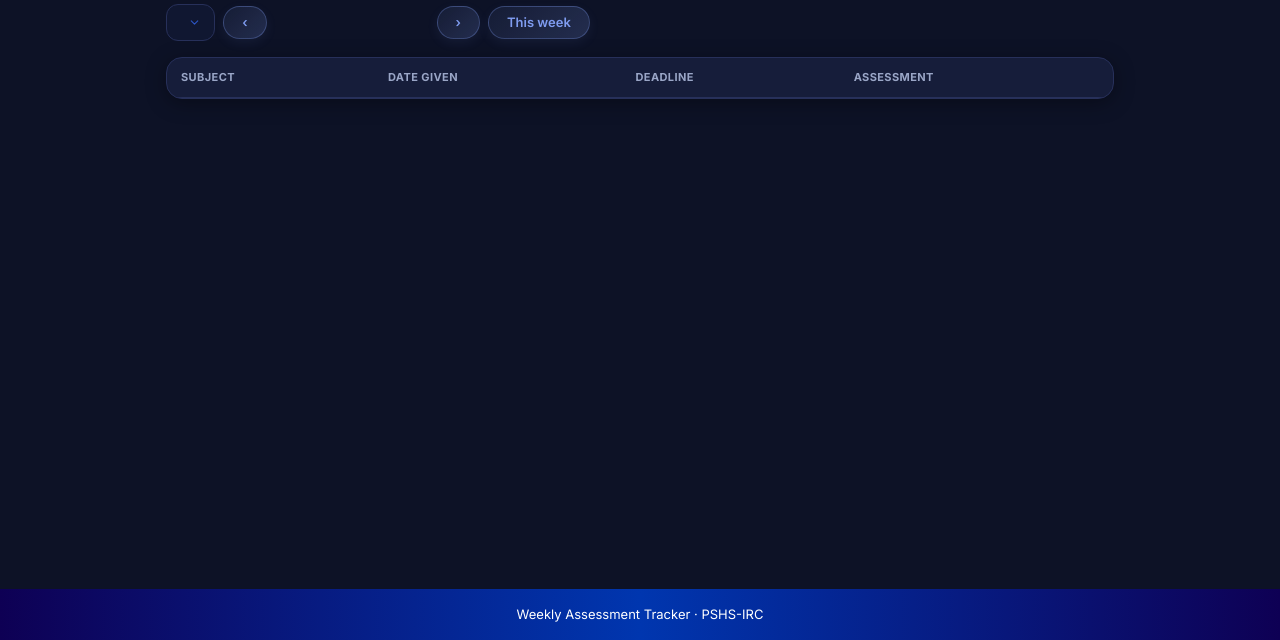
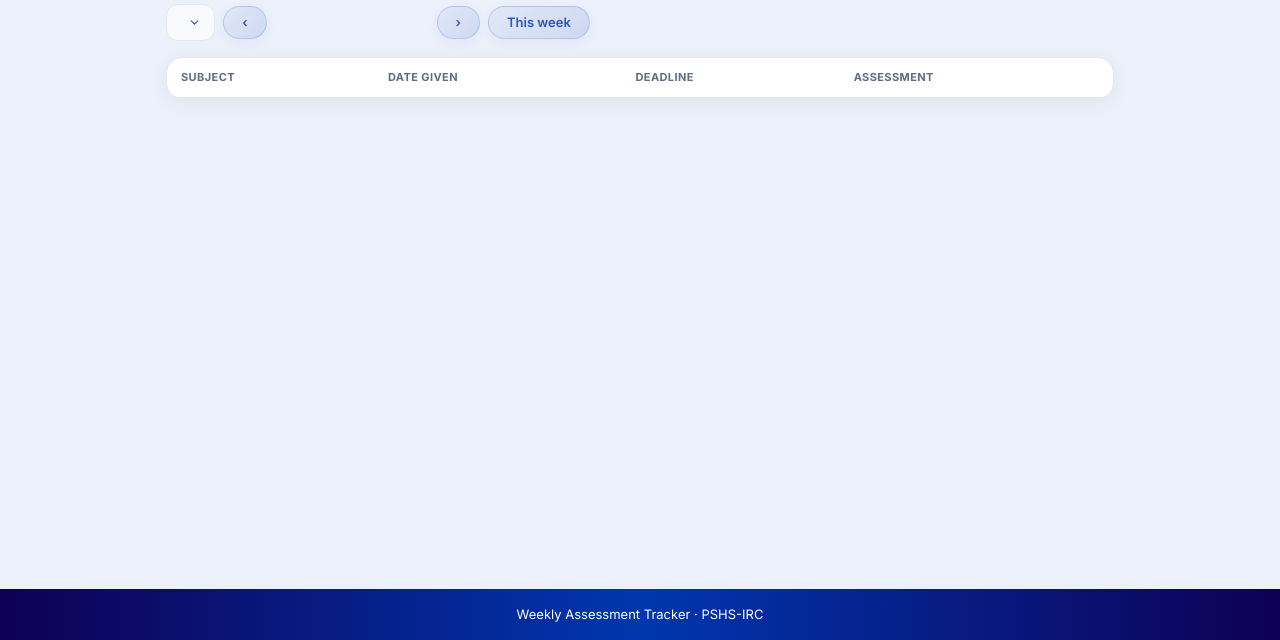
Before and after one commit to zeval0420/WAT, a website: page public/index.html in a window 1280 px wide. Shown: the part 160-800 px from the top of the page. Drawn offline with Linux system fonts and the dark colour scheme; no server answers.

Commit message:
light theme

```diff
--- a/public/style.css
+++ b/public/style.css
@@ -17,16 +17,6 @@
   --tint:rgba(43,85,196,.05);--tint-strong:rgba(43,85,196,.15);--tint-border:rgba(43,85,196,.2);
   --transition:all .3s cubic-bezier(.4,0,.2,1);
 }
-/* Dark mode: the header gradient is unchanged; only roles switch. */
-@media (prefers-color-scheme:dark){:root{
-  color-scheme:dark;
-  --color-bg:#0d1226;--color-surface:#161d3a;--color-input-bg:#101731;
-  --color-text:#e6eaf7;--color-text-secondary:#9aa6c7;--color-border:#27305a;
-  --color-primary:#e6eaf7;--color-primary-mid:#7f9cf0;--color-secondary:#7f9cf0;
-  --color-success:#4cc9a0;--color-success-text:#6fe0bb;--color-danger:#ff6b7a;--color-danger-text:#ff8f9b;
-  --shadow-card:0 4px 20px rgba(0,0,0,.35);--shadow-hover:0 8px 20px rgba(0,0,0,.5);
-  --tint:rgba(127,156,240,.08);--tint-strong:rgba(127,156,240,.2);--tint-border:rgba(127,156,240,.3);
-}}
 
 *,*::before,*::after{box-sizing:border-box}
 body{margin:0;min-height:100vh;display:flex;flex-direction:column;background:var(--color-bg);color:var(--color-text);font:14px/1.45 var(--font-family);-webkit-font-smoothing:antialiased}
@@ -72,7 +62,6 @@ tbody tr:hover{background:var(--tint)}
 .pill::before{content:'';width:6px;height:6px;border-radius:50%;background:currentColor}
 .pill.ok{color:var(--color-success-text);border-color:rgba(40,167,69,.3);background:rgba(40,167,69,.1)}
 .pill.no{color:#856404;border-color:rgba(255,193,7,.4);background:rgba(255,193,7,.12)}
-@media (prefers-color-scheme:dark){.pill.no{color:#ffd24d}}
 
 .wk{font-weight:700;min-width:11em;text-align:center;color:var(--color-primary)}
 .form{display:grid;grid-template-columns:repeat(auto-fit,minmax(170px,1fr));gap:10px;padding:var(--space-md);margin-bottom:var(--space-md)}
```
